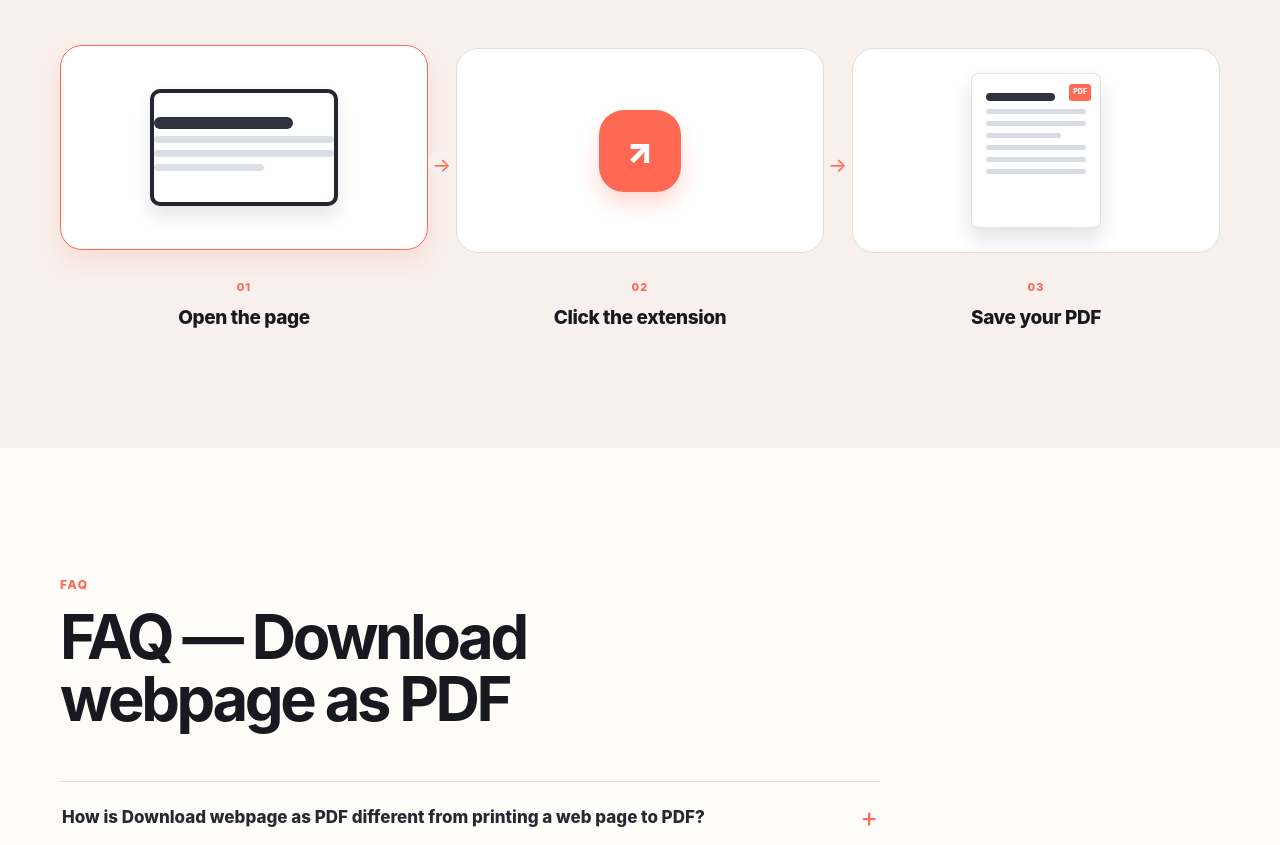
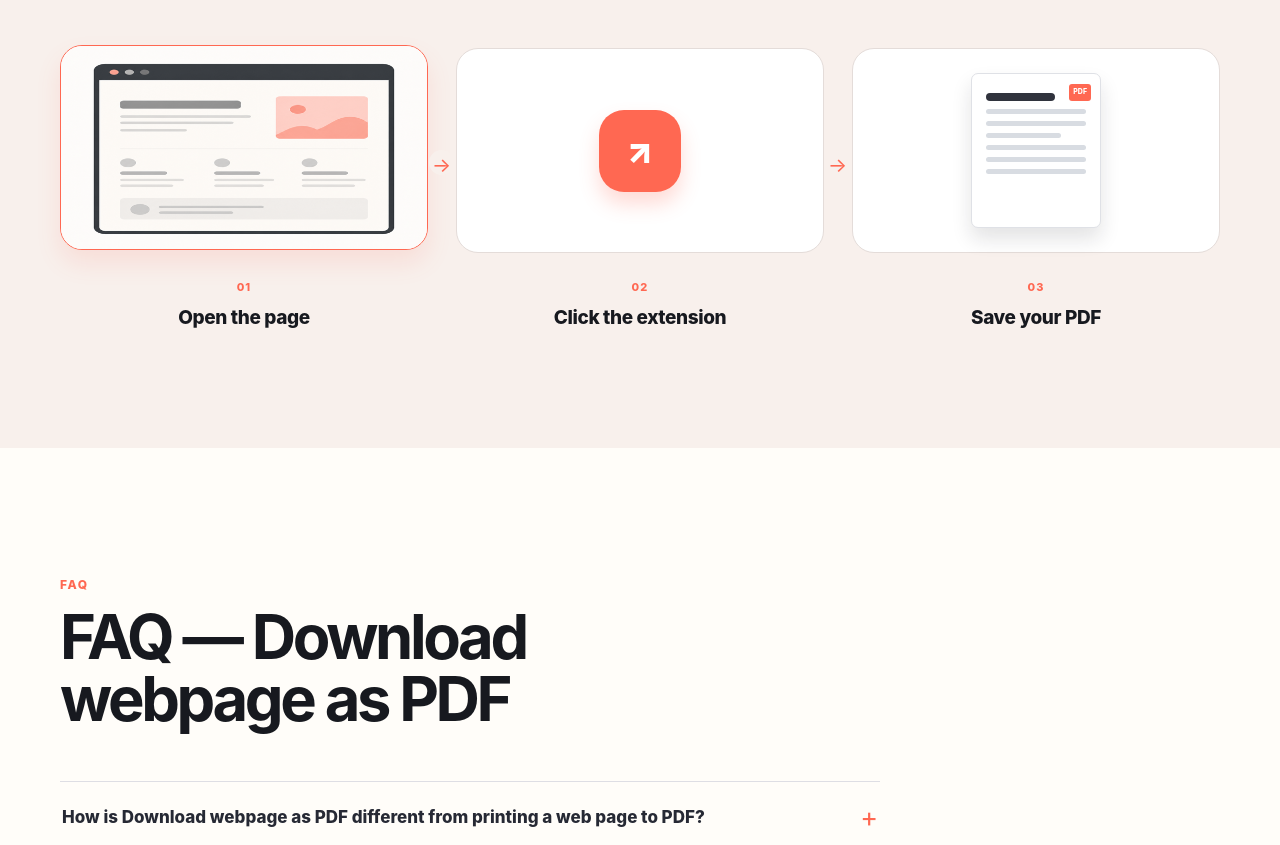
Before and after one commit to guless-cyber/hello-word, a plain HTML site: page index.html in a window 1280 px wide. Shown: the part 3220-4065 px from the top of the page. Drawn offline with Linux system fonts and the light colour scheme.

Commit message:
Improve open page step illustration

```diff
--- a/index.html
+++ b/index.html
@@ -376,6 +376,8 @@
       .step-button { width: 100%; padding: 0; border: 0; color: inherit; background: transparent; }
       .step-visual { display: grid; place-items: center; height: 205px; margin-bottom: 20px; border: 1px solid #e4dcd9; border-radius: 22px; background: var(--white); transition: border-color .18s ease, box-shadow .18s ease, transform .18s ease; }
       .step-button:hover .step-visual, .step-button.is-active .step-visual { border-color: var(--accent); box-shadow: 0 13px 25px rgba(255, 104, 82, .13); transform: translateY(-3px); }
+      .step-visual-image { overflow: hidden; background: #fffdfb; }
+      .step-visual-image img { display: block; width: 100%; height: 100%; object-fit: contain; }
       .step-index { display: inline-block; margin-bottom: 8px; color: var(--accent); font-size: 11px; font-weight: 850; letter-spacing: .1em; }
       .step-label { display: block; font-size: 19px; font-weight: 790; letter-spacing: -.02em; }
       .mini-browser { width: 188px; overflow: hidden; border: 4px solid #242630; border-radius: 10px; background: var(--white); box-shadow: 0 10px 18px rgba(23,25,31,.11); }
@@ -664,7 +666,7 @@
           <div class="steps" aria-label="Three steps to save a page as a PDF">
             <div class="step">
               <button class="step-button is-active" type="button" aria-pressed="true">
-                <span class="step-visual" aria-hidden="true"><span class="mini-browser"><span class="mini-browser-bar"></span><span class="mini-browser-page"><b></b><i></i><i></i><i></i></span></span></span>
+                <span class="step-visual step-visual-image" aria-hidden="true"><img src="assets/steps/open-page-browser.png" alt="" loading="lazy"></span>
                 <span class="step-index">01</span><span class="step-label">Open the page</span>
               </button>
             </div>
```
Also changed, not shown: assets/steps/open-page-browser.png (added).
